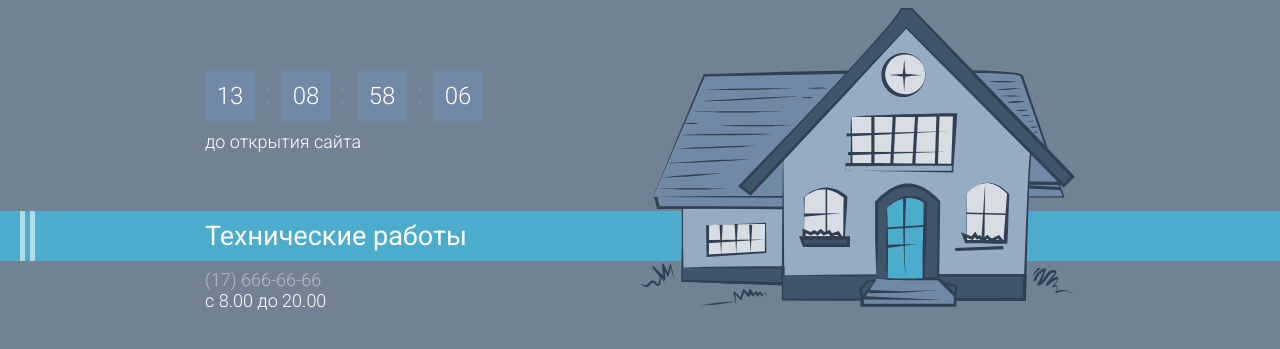
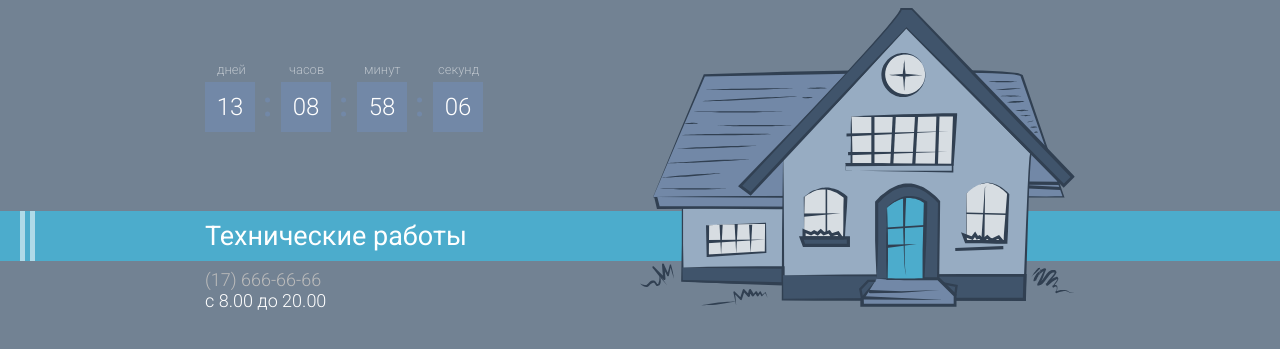
Before and after one commit to Ginger-13/arkom-closed.github.io, a website: page index.html in a window 1280 px wide. Shown: the part 389-738 px from the top of the page. Drawn offline with nearby package versions, Linux system fonts and the light colour scheme.

Commit message:
timer fix

```diff
--- a/index.html
+++ b/index.html
@@ -17,6 +17,10 @@
         </div>
         <div class="timer">
             <div class="timer__wrapper">
+                <span class="timer__text" style="left: 25px;">дней</span>
+                <span class="timer__text" style="left: 97px;">часов</span>
+                <span class="timer__text" style="left: 172px;">минут</span>
+                <span class="timer__text" style="left: 246px;">секунд</span>
                 <div class="timer__item">13</div>
                 <div class="timer__item" id="hours">13</div>
                 <div class="timer__item" id="minutes">13</div>
--- a/sass/page/timer.sass
+++ b/sass/page/timer.sass
@@ -3,6 +3,13 @@
   &__wrapper
     font-size: 0
     margin: 0 -13px 10px
+    position: relative
+
+  &__text
+    position: absolute
+    font-size: $font-size - 5
+    top: -20px
+    opacity: .5
 
   &__item
     background: $decoration-color
```
Also changed, not shown: public/index.html (+4 -0 lines), css/style.css.
